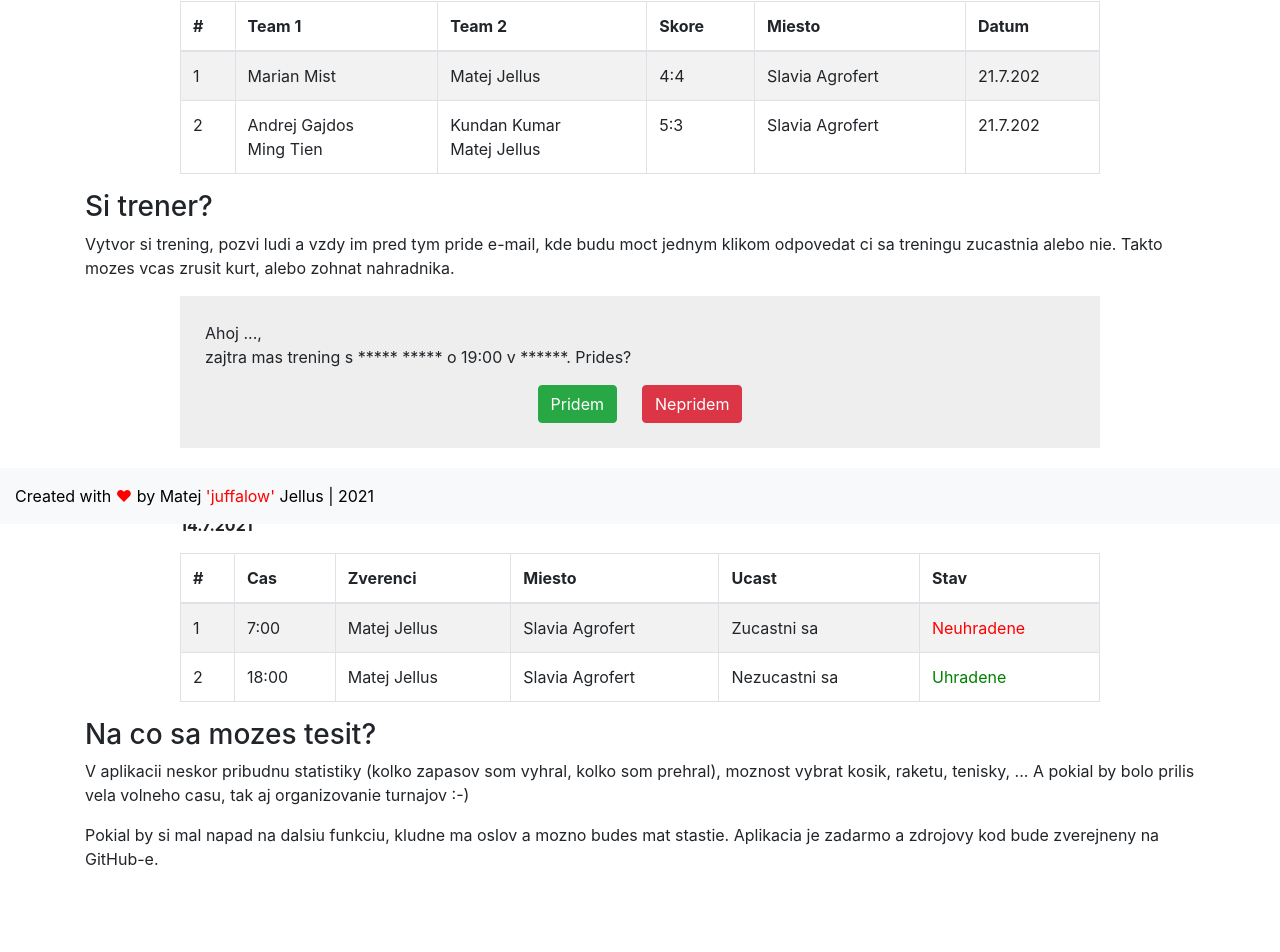
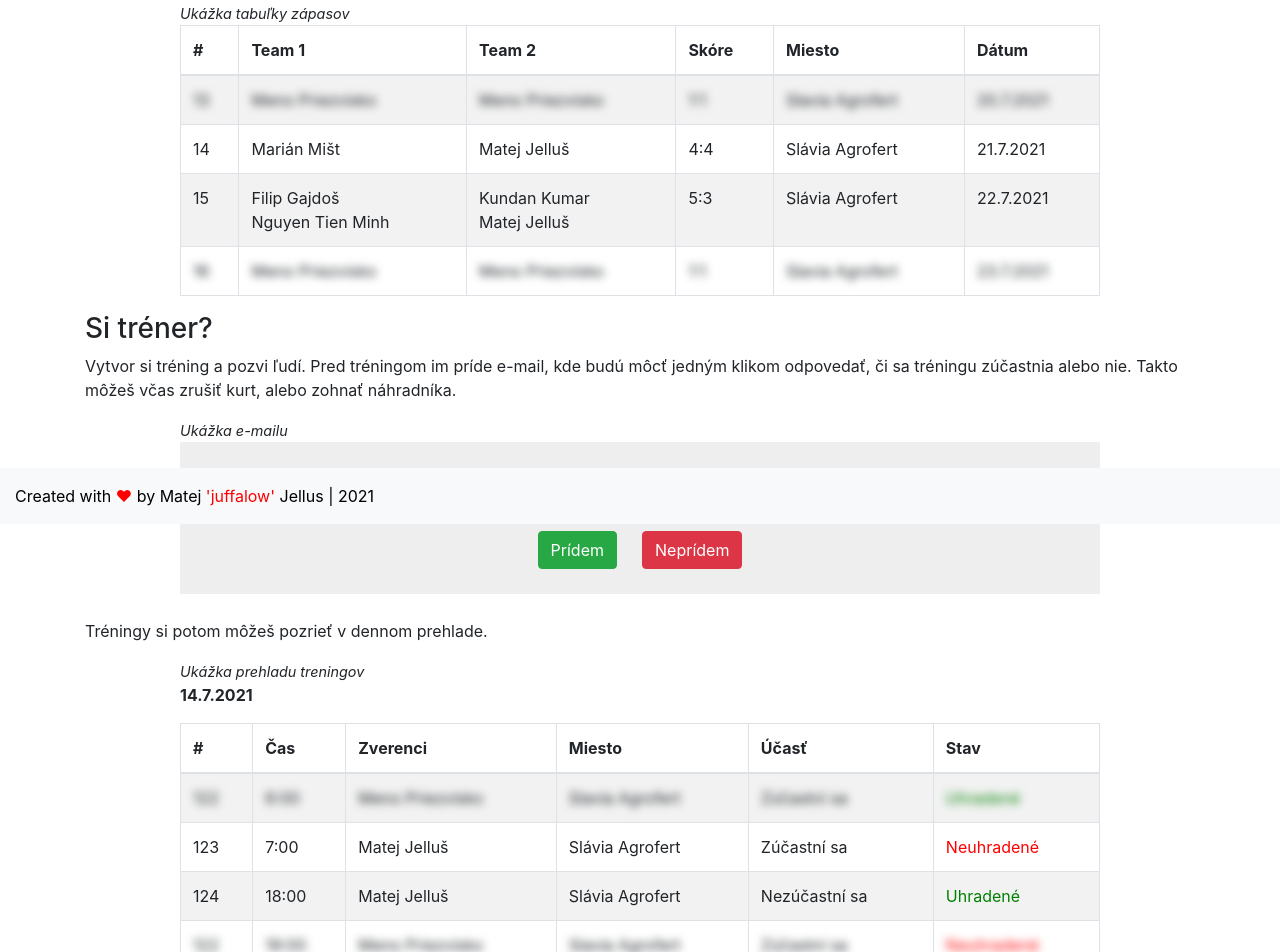
Before and after one commit to juffalow/hrambedminton-sk, a React (Create React App) app in the folder frontend/: page / in a window 1280 px wide. Shown: the part 276-1228 px from the top of the page. Built offline with nearby package versions, Linux system fonts and the light colour scheme; no server answers.

Commit message:
Update homepage

```diff
--- a/frontend/src/pages/Home.tsx
+++ b/frontend/src/pages/Home.tsx
@@ -4,6 +4,7 @@ import Row from 'react-bootstrap/Row';
 import Col from 'react-bootstrap/Col';
 import Button from 'react-bootstrap/Button';
 import Table from 'react-bootstrap/Table';
+import { Link } from 'react-router-dom';
 import SEO from '../components/SEO';
 
 const Home: React.FC = () => {
@@ -12,48 +13,65 @@ const Home: React.FC = () => {
       <Container>
         <Row>
           <Col>
-            <h1>Hravas?</h1>
-            <p className="lead">Hrávaš bedminton ale tiež nevieš ako si hral rok dozadu? Ulož si svoje hry a zisti či dosahujes lepšie skóre ako pred tým!</p>
-            <p>Vsetko budes mat pekne v prehladnej tabulke a ku kazdej hre si mozes pridat aj vlastne poznamky. Mozes si pridat hry z minulosti ale aj planovat zapasy, ktore este len budes hrat.</p>
+            <h1>Hrávaš?</h1>
+            <p className="lead">Hrávaš bedminton ale tiež nevieš ako si hral rok dozadu? <Link to="/registracia">Zaregistruj sa</Link>, ulož si svoje hry a zisti či dosahujes lepšie skóre ako pred tým!</p>
+            <p>Všetko budeš mať v prehľadnej tabulke a ku každej hre si môžeš pridať aj vlastné poznámky. Môžeš si pridať hry z minulosti ale aj plánovať zápasy, ktoré ešte len budeš hrať.</p>
           </Col>
         </Row>
         <Row>
           <Col lg={{ span: 10, offset: 1 }}>
+            <span style={{ fontSize: '0.9em' }}><i>Ukážka tabuľky zápasov</i></span>
             <Table striped bordered responsive hover>
               <thead>
                 <tr>
                   <th>#</th>
                   <th>Team 1</th>
                   <th>Team 2</th>
-                  <th>Skore</th>
+                  <th>Skóre</th>
                   <th>Miesto</th>
-                  <th>Datum</th>
+                  <th>Dátum</th>
                 </tr>
               </thead>
               <tbody>
                 <tr>
-                  <td>1</td>
-                  <td>Marian Mist</td>
-                  <td>Matej Jellus</td>
-                  <td>4:4</td>
-                  <td>Slavia Agrofert</td>
-                  <td>21.7.202</td>
+                  <td style={{ filter: 'blur(4px)' }}>13</td>
+                  <td style={{ filter: 'blur(4px)' }}>Meno Priezvisko</td>
+                  <td style={{ filter: 'blur(4px)' }}>Meno Priezvisko</td>
+                  <td style={{ filter: 'blur(4px)' }}>1:1</td>
+                  <td style={{ filter: 'blur(4px)' }}>Slavia Agrofert</td>
+                  <td style={{ filter: 'blur(4px)' }}>20.7.2021</td>
                 </tr>
                 <tr>
-                  <td>2</td>
+                  <td>14</td>
+                  <td>Marián Mišt</td>
+                  <td>Matej Jelluš</td>
+                  <td>4:4</td>
+                  <td>Slávia Agrofert</td>
+                  <td>21.7.2021</td>
+                </tr>
+                <tr>
+                  <td>15</td>
                   <td>
-                    Andrej Gajdos
+                    Filip Gajdoš
                     <br />
-                    Ming Tien
+                    Nguyen Tien Minh
                   </td>
                   <td>
                     Kundan Kumar
                     <br />
-                    Matej Jellus
+                    Matej Jelluš
                   </td>
                   <td>5:3</td>
-                  <td>Slavia Agrofert</td>
-                  <td>21.7.202</td>
+                  <td>Slávia Agrofert</td>
+                  <td>22.7.2021</td>
+                </tr>
+                <tr>
+                  <td style={{ filter: 'blur(4px)' }}>16</td>
+                  <td style={{ filter: 'blur(4px)' }}>Meno Priezvisko</td>
+                  <td style={{ filter: 'blur(4px)' }}>Meno Priezvisko</td>
+                  <td style={{ filter: 'blur(4px)' }}>1:1</td>
+                  <td style={{ filter: 'blur(4px)' }}>Slavia Agrofert</td>
+                  <td style={{ filter: 'blur(4px)' }}>23.7.2021</td>
                 </tr>
               </tbody>
             </Table>
@@ -61,60 +79,78 @@ const Home: React.FC = () => {
         </Row>
         <Row>
           <Col>
-            <h3>Si trener?</h3>
-            <p>Vytvor si trening, pozvi ludi a vzdy im pred tym pride e-mail, kde budu moct jednym klikom odpovedat ci sa treningu zucastnia alebo nie. Takto mozes vcas zrusit kurt, alebo zohnat nahradnika.</p>
+            <h3>Si tréner?</h3>
+            <p>Vytvor si tréning a pozvi ľudí. Pred tréningom im príde e-mail, kde budú môcť jedným klikom odpovedať, či sa tréningu zúčastnia alebo nie. Takto môžeš včas zrušiť kurt, alebo zohnať náhradníka.</p>
           </Col>
         </Row>
         <Row>
           <Col lg={{ span: 10, offset: 1 }}>
+            <span style={{ fontSize: '0.9em' }}><i>Ukážka e-mailu</i></span>
             <div style={{ backgroundColor: '#EEE', padding: 25 }}>
               <p>
                 Ahoj ...,
                 <br />
-                zajtra mas trening s ***** ***** o 19:00 v ******. Prides?
+                zajtra máš tréning s ***** ***** o 19:00 v ******. Prídeš?
               </p>
               <div style={{ textAlign: 'center' }}>
-                <Button variant="success">Pridem</Button>
-                <Button variant="danger" style={{ marginLeft: 25 }}>Nepridem</Button>
+                <Button variant="success">Prídem</Button>
+                <Button variant="danger" style={{ marginLeft: 25 }}>Neprídem</Button>
               </div>
             </div>
           </Col>
         </Row>
         <Row style={{ marginTop: 25 }}>
           <Col>
-            <p>Treningy si potom mozes pozriet v dennom prehlade.</p>
+            <p>Tréningy si potom môžeš pozrieť v dennom prehlade.</p>
           </Col>
         </Row>
         <Row>
           <Col lg={{ span: 10, offset: 1 }}>
+            <span style={{ fontSize: '0.9em' }}><i>Ukážka prehladu treningov</i></span>
             <p><strong>14.7.2021</strong></p>
             <Table striped bordered responsive hover>
               <thead>
                 <tr>
                   <th>#</th>
-                  <th>Cas</th>
+                  <th>Čas</th>
                   <th>Zverenci</th>
                   <th>Miesto</th>
-                  <th>Ucast</th>
+                  <th>Účasť</th>
                   <th>Stav</th>
                 </tr>
               </thead>
               <tbody>
                 <tr>
-                  <td>1</td>
-                  <td>7:00</td>
-                  <td>Matej Jellus</td>
-                  <td>Slavia Agrofert</td>
-                  <td>Zucastni sa</td>
-                  <td><span style={{ color: 'red' }}>Neuhradene</span></td>
+                  <td style={{ filter: 'blur(4px)' }}>122</td>
+                  <td style={{ filter: 'blur(4px)' }}>6:00</td>
+                  <td style={{ filter: 'blur(4px)' }}>Meno Priezvisko</td>
+                  <td style={{ filter: 'blur(4px)' }}>Slavia Agrofert</td>
+                  <td style={{ filter: 'blur(4px)' }}>Zúčastní sa</td>
+                  <td style={{ filter: 'blur(4px)', color: 'green' }}>Uhradené</td>
                 </tr>
                 <tr>
-                  <td>2</td>
+                  <td>123</td>
+                  <td>7:00</td>
+                  <td>Matej Jelluš</td>
+                  <td>Slávia Agrofert</td>
+                  <td>Zúčastní sa</td>
+                  <td><span style={{ color: 'red' }}>Neuhradené</span></td>
+                </tr>
+                <tr>
+                  <td>124</td>
                   <td>18:00</td>
-                  <td>Matej Jellus</td>
-                  <td>Slavia Agrofert</td>
-                  <td>Nezucastni sa</td>
-                  <td><span style={{ color: 'green' }}>Uhradene</span></td>
+                  <td>Matej Jelluš</td>
+                  <td>Slávia Agrofert</td>
+                  <td>Nezúčastní sa</td>
+                  <td><span style={{ color: 'green' }}>Uhradené</span></td>
+                </tr>
+                <tr>
+                  <td style={{ filter: 'blur(4px)' }}>122</td>
+                  <td style={{ filter: 'blur(4px)' }}>19:00</td>
+                  <td style={{ filter: 'blur(4px)' }}>Meno Priezvisko</td>
+                  <td style={{ filter: 'blur(4px)' }}>Slavia Agrofert</td>
+                  <td style={{ filter: 'blur(4px)' }}>Zúčastní sa</td>
+                  <td style={{ filter: 'blur(4px)', color: 'red' }}>Neuhradené</td>
                 </tr>
               </tbody>
             </Table>
@@ -122,9 +158,9 @@ const Home: React.FC = () => {
         </Row>
         <Row>
           <Col>
-            <h3>Na co sa mozes tesit?</h3>
-            <p>V aplikacii neskor pribudnu statistiky (kolko zapasov som vyhral, kolko som prehral), moznost vybrat kosik, raketu, tenisky, ... A pokial by bolo prilis vela volneho casu, tak aj organizovanie turnajov :-)</p>
-            <p>Pokial by si mal napad na dalsiu funkciu, kludne ma oslov a mozno budes mat stastie. Aplikacia je zadarmo a zdrojovy kod bude zverejneny na GitHub-e.</p>
+            <h3>Na čo sa môžeš tešiť?</h3>
+            <p>V aplikácii neskôr pribudnú štatistiky (koľko zápasov si vyhral, kolko si prehral), možnosť vybrať košík, raketu, tenisky, ... A pokiaľ by bolo príliš veľa voľného času, tak aj organizovanie turnajov :-)</p>
+            <p>Pokiaľ by si mal nápad na dalšiu funkciu, kľudne ma oslov a možno budeš mať štastie. Aplikácia je zadarmo a zdrojový kód bude zverejnený na GitHub-e.</p>
           </Col>
         </Row>
       </Container>
```
